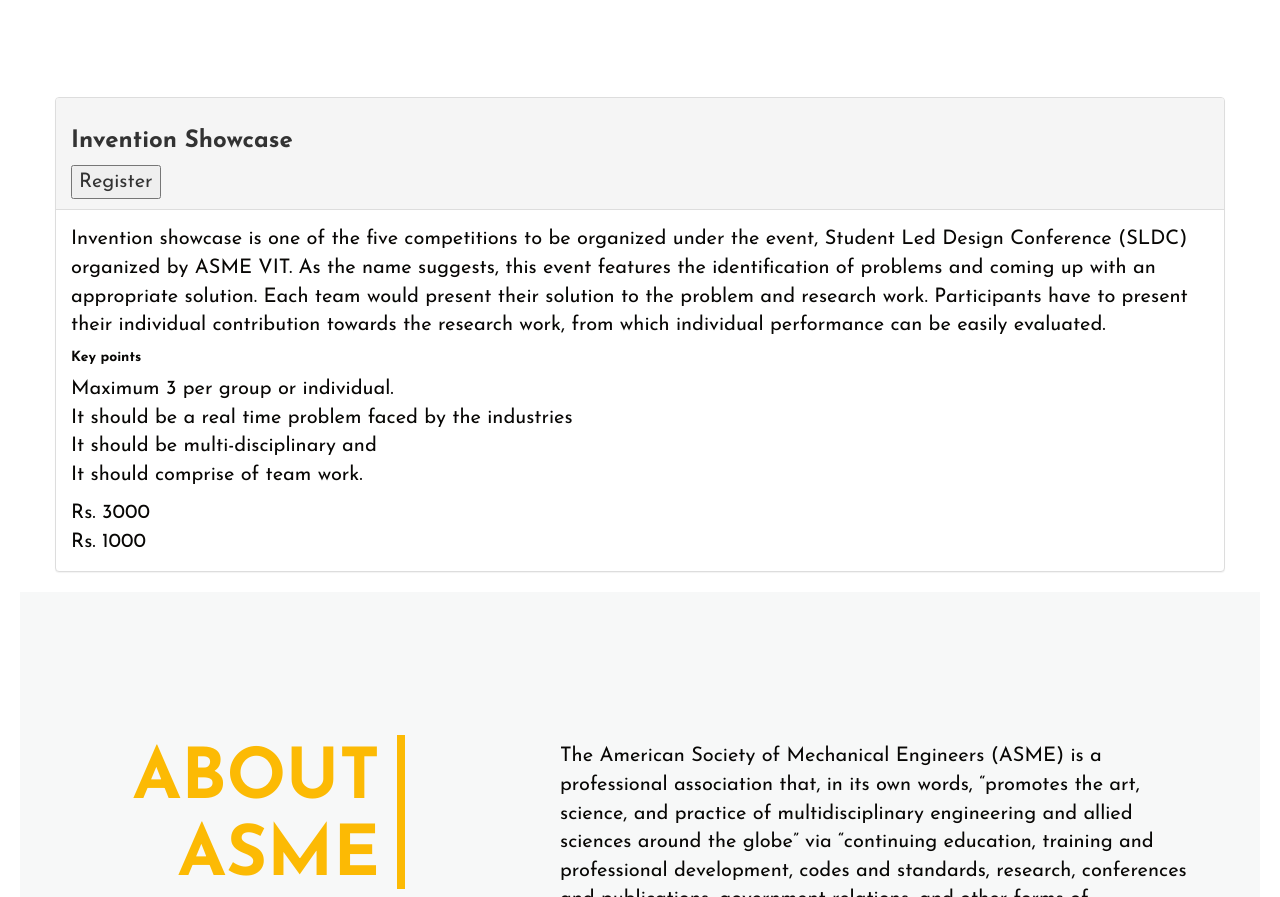
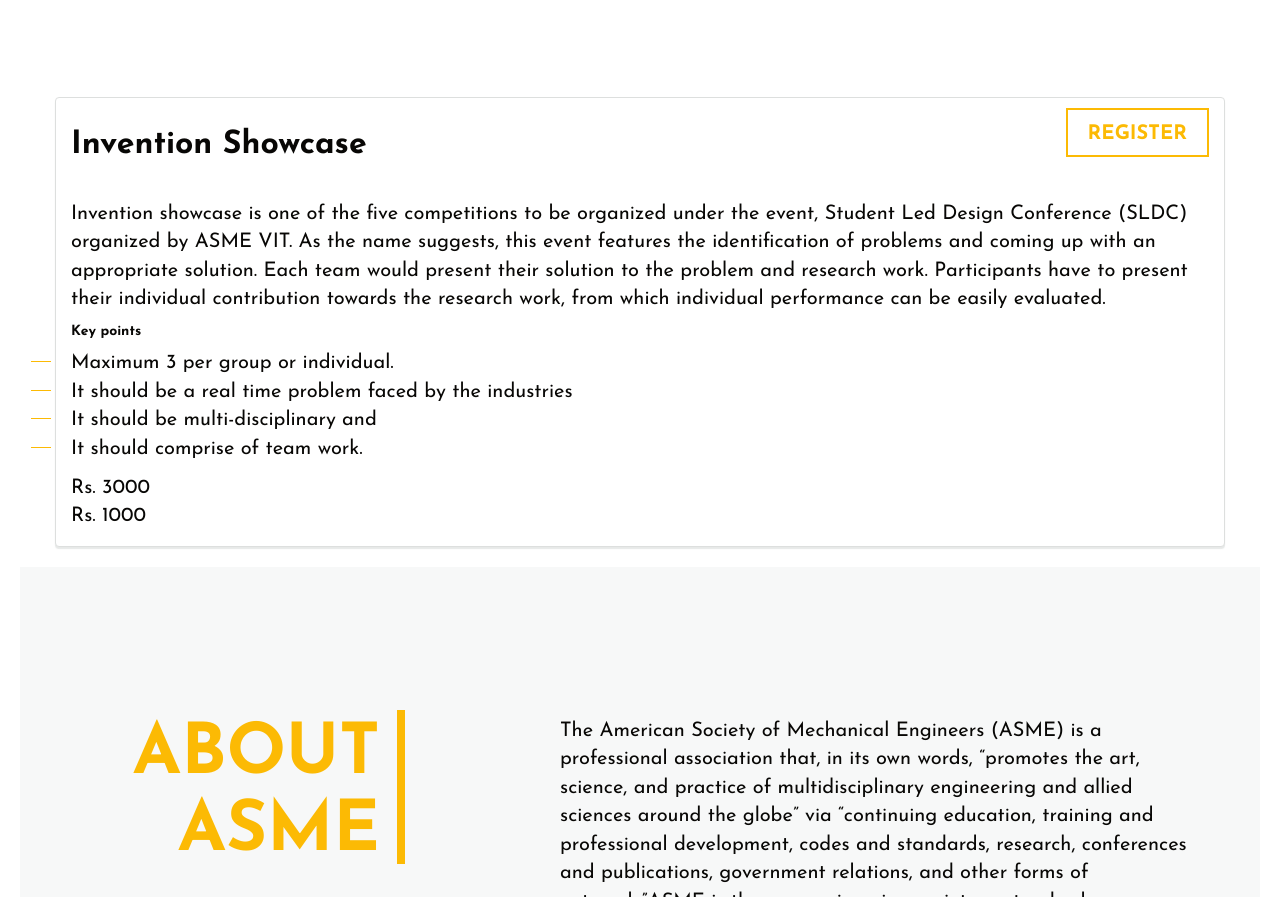
Before and after one commit to runofthemillgeek/sldc-asme-vit, a website: page index.html in a window 1280 px wide. Shown: the part 2655-3552 px from the top of the page. Drawn offline with nearby package versions, Linux system fonts and the light colour scheme.

Commit message:
Refactor, comp card styles

```diff
--- a/index.html
+++ b/index.html
@@ -122,10 +122,10 @@
 				</div>
 				<div class="row">
 					<div class="slider-wrapper">
-						<div class="panel panel-default">
-							<div class="panel-heading">
+						<div class="panel">
+							<div class="panel-heading clearfix">
 								<h3>Invention Showcase</h3>
-								<button>Register</button>
+								<button class="cs-button">Register</button>
 							</div>
 							<div class="panel-body">
 								<p>Invention showcase is one of the five competitions to be organized under the event, Student Led Design Conference (SLDC) organized by ASME VIT. As the name suggests, this event features the identification of problems and coming up with an appropriate solution. Each team would present their solution to the problem and research work. Participants have to present their individual contribution towards the research work, from which individual performance can be easily evaluated.</p>
--- a/sass/partials/_base.scss
+++ b/sass/partials/_base.scss
@@ -67,3 +67,20 @@
 	padding: 0 20px;
 	background-clip: content-box;
 }
+
+ul {
+	li {
+		position: relative;
+	}
+}
+
+ul > li:before {
+	position: absolute;
+	content: '';
+	display: block;
+	left: -2em;
+	top: 0.6em;
+	height: 1px;
+	background-color: $yellow;
+	width: 20px;
+}
--- a/sass/partials/_content.scss
+++ b/sass/partials/_content.scss
@@ -101,20 +101,6 @@
 
 	ul {
 		margin-top: 20px;
-		li {
-			position: relative;
-		}
-	}
-
-	ul > li:before {
-		position: absolute;
-		content: '';
-		display: block;
-		left: -2em;
-		top: 0.6em;
-		height: 1px;
-		background-color: $yellow;
-		width: 20px;
 	}
 
 	.register-row {
@@ -126,7 +112,22 @@
  * Competitions
  */
 
-
+.competitions {
+	$darkerlgray: darken($lightgray, 10%);
+	.panel {
+		border: 1px solid $darkerlgray;
+		box-shadow: 0 2px 1px transparentize($darkerlgray, 0.3);
+	}
+	.panel-heading {
+		button {
+			float: right;
+		}
+		h3 {
+			display: inline-block;
+			font-size: 1.6em;
+		}
+	}
+}
 
 /**
  * About ASME
```
Also changed, not shown: css/main.css.
